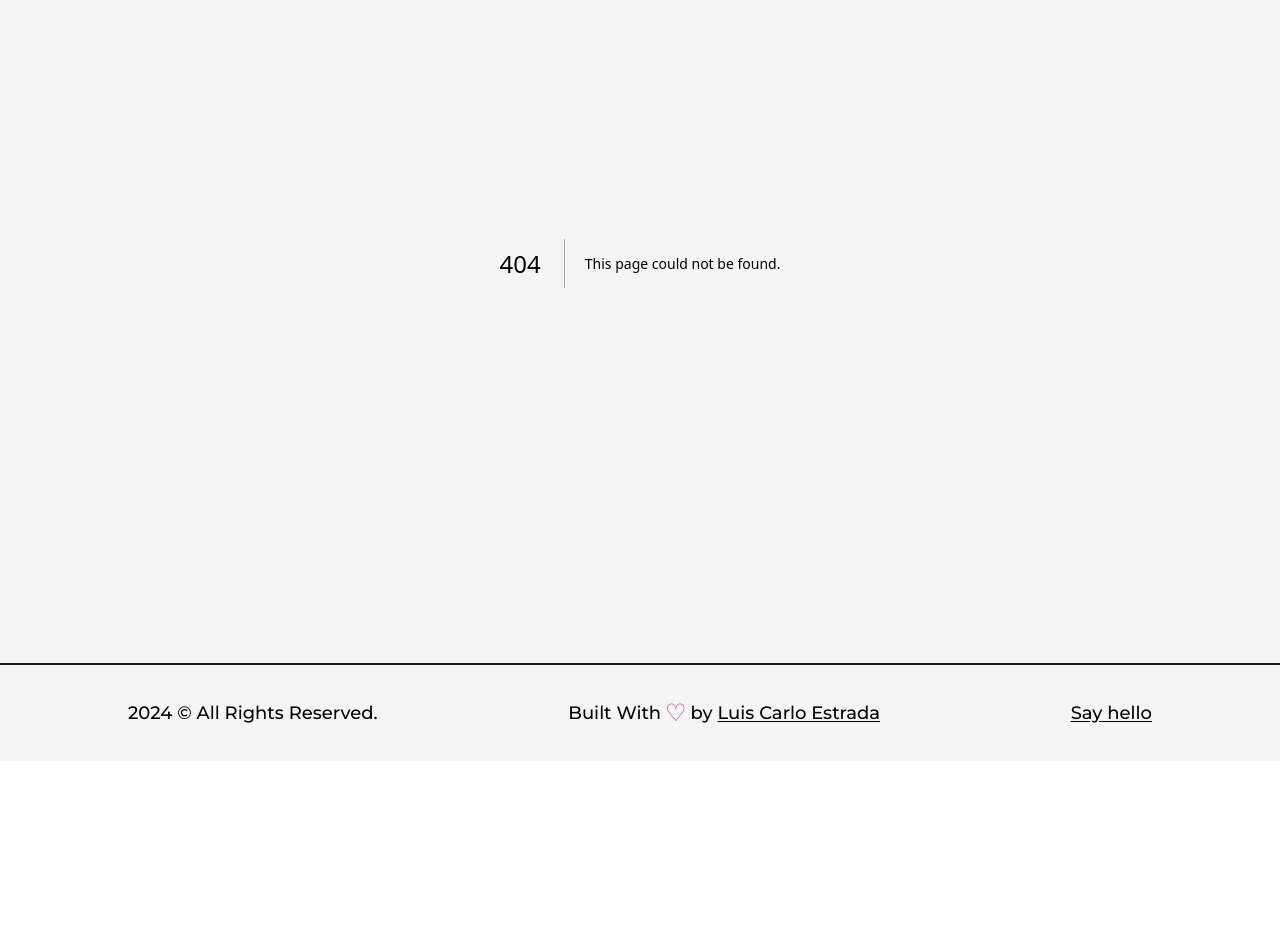
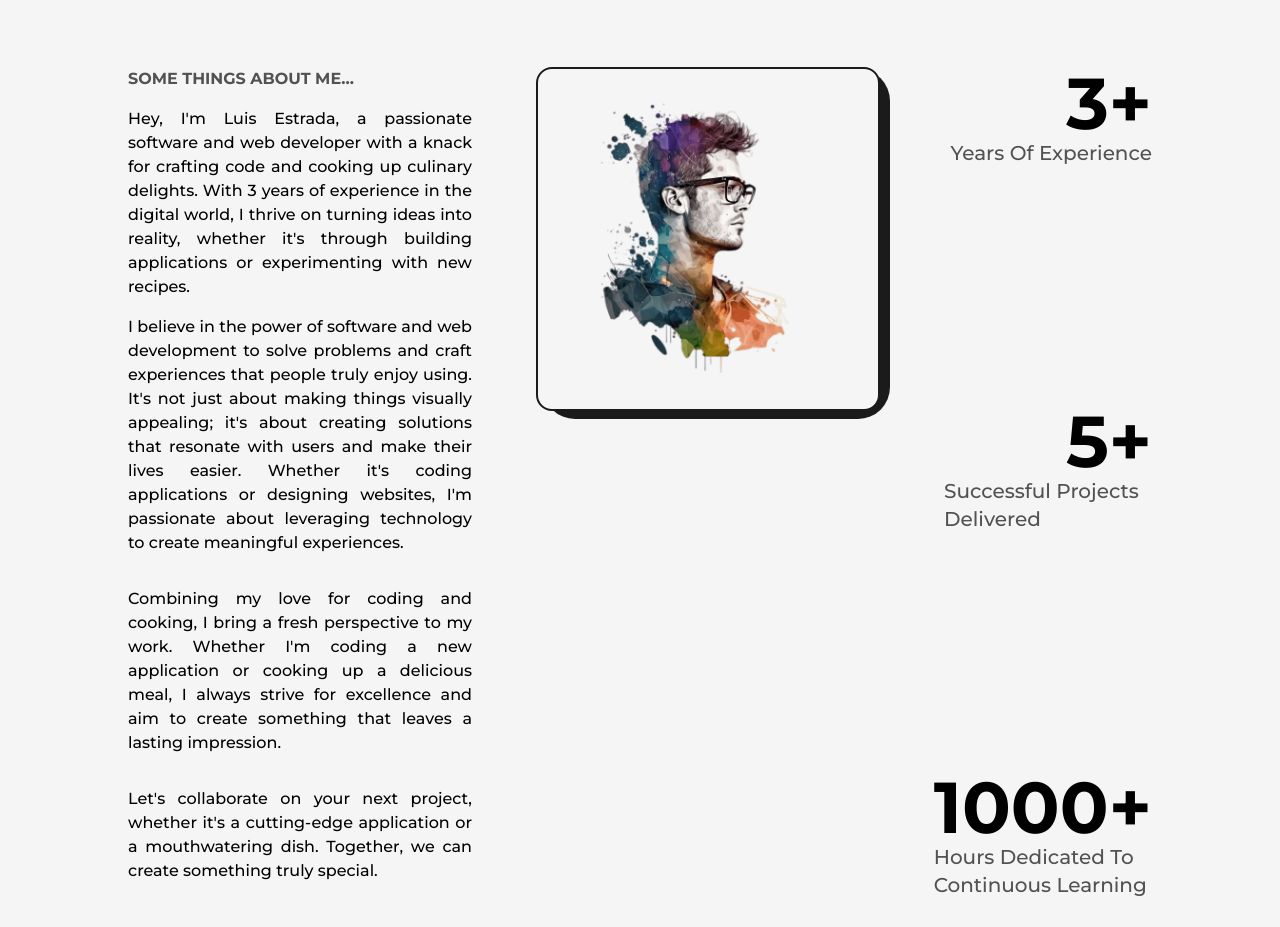
Before and after one commit to GuichoEstrada/Portfolio, a Next.js app: page /about in a window 1280 px wide. Before the commit this address had no page. Shown: the part 225-1152 px from the top of the page. Before the commit the page ends 986 px from the top, so only its background shows below. Built offline with nearby package versions, Linux system fonts and the light colour scheme.

Commit message:
added about page

```diff
--- /dev/null
+++ b/src/pages/about.js
@@ -0,0 +1,101 @@
+import AnimatedText from '@/components/AnimatedText'
+import Layout from '@/components/Layout'
+import Head from 'next/head'
+import React, { useEffect, useRef } from 'react'
+import Image from 'next/image'
+import profilePic from '../../public/images/profile/developer-pic-1.png'
+import { useInView, useMotionValue, useSpring } from 'framer-motion'
+import Skills from '@/components/Skills'
+import Experience from '@/components/Experience'
+import Education from '@/components/Education'
+
+const AnimatedNumbers = ({value}) => {
+    const ref = useRef(null);
+    const motionValue = useMotionValue(0);
+    const springValue = useSpring(motionValue, { duration: 3000 });
+    const isInView = useInView(ref, {once:true});
+
+    useEffect(() => {
+        if(isInView) {
+            motionValue.set(value);
+        }
+    }, [isInView, value, motionValue]);
+
+    useEffect(() => {
+        springValue.on("change", (latest) => {
+            if(ref.current && latest.toFixed(0) <= value ) {
+                ref.current.textContent = latest.toFixed(0);
+            }
+        })
+    }, [springValue, value])
+
+    return <span ref={ref}></span>
+}
+
+const about = () => {
+  return (
+    <>
+        <Head>
+            <title>Luis Carlo Estrada | About Page</title>
+            <meta name="description" content="A little something about me"/>
+        </Head>
+        <main className='flex w-full flex-col items-center justify-center'>
+            <Layout className='pt-16'>
+                <AnimatedText text="Passion Fuels Purpose!" className='mb-16'/>
+                <div className='grid w-full grid-cols-8 gap-16'>
+                    <div className='col-span-3 flex flex-col items-start justify-start text-justify'>
+                        <h2 className='mb-4 text-lg- font-bold uppercase text-dark/75'>Some things about me...</h2>
+                        <p className='font-medium'>
+                            Hey, I&#39;m Luis Estrada, a passionate software and web developer with a knack for crafting code and cooking up
+                            culinary delights. With 3 years of experience in the digital world, I thrive on turning ideas into reality,
+                            whether it&#39;s through building applications or experimenting with new recipes.
+                        </p>
+                        <p className='font-medium my-4'>
+                            I believe in the power of software and web development to solve problems and craft experiences that people truly
+                            enjoy using. It&#39;s not just about making things visually appealing; it&#39;s about creating solutions that resonate with users
+                            and make their lives easier. Whether it&#39;s coding applications or designing websites, I&#39;m passionate about leveraging technology
+                            to create meaningful experiences.
+                        </p>
+                        <p className='font-medium my-4'>
+                            Combining my love for coding and cooking, I bring a fresh perspective to my work. Whether I&#39;m coding a new application or cooking
+                            up a delicious meal, I always strive for excellence and aim to create something that leaves a lasting impression.
+                        </p>
+                        <p className='font-medium my-4'>
+                            Let&#39;s collaborate on your next project, whether it&#39;s a cutting-edge application or a mouthwatering dish. Together, we can create something truly special.
+                        </p>
+                    </div>
+                    <div className='col-span-3 relative h-max rounded-2xl border-2 border-solid border-dark bg-light p-8'>
+                        <div className='absolute top-0 -right-3 -z-10 w-[102%] h-[103%] rounded-[2rem] bg-dark'></div>
+                        <Image src={profilePic} alt="profile picture" className='w-full h-auto rounded-2xl'/>
+                    </div>
+                    <div className='col-span-2 flex flex-col items-end justify-between'>
+                        <div className='flex flex-col items-end justify-center'>
+                            <span className='inline-block text-7xl font-bold'>
+                                <AnimatedNumbers value={3}/>+
+                            </span>
+                            <h2 className='text-xl font-medium capitalize text-dark/75'>years of experience</h2>
+                        </div>
+                        <div className='flex flex-col items-end justify-center'>
+                            <span className='inline-block text-7xl font-bold'>
+                                <AnimatedNumbers value={5}/>+
+                            </span>
+                            <h2 className='text-xl font-medium capitalize text-dark/75'>successful projects delivered</h2>
+                        </div>
+                        <div className='flex flex-col items-end justify-center'>
+                            <span className='inline-block text-7xl font-bold'>
+                                <AnimatedNumbers value={1000}/>+
+                            </span>
+                            <h2 className='text-xl font-medium capitalize text-dark/75'>hours dedicated to continuous learning</h2>
+                        </div>
+                    </div>
+                </div>
+                <Skills />
+                <Experience />
+                <Education />
+            </Layout>
+        </main>
+    </>
+  )
+}
+
+export default about
--- a/src/pages/index.js
+++ b/src/pages/index.js
@@ -4,6 +4,8 @@ import Layout from '@/components/Layout'
 import Image from 'next/image'
 import profilePic from '../../public/images/profile/profile-pic.png'
 import AnimatedText from '@/components/AnimatedText'
+import HireMe from '@/components/HireMe'
+import lightBulb from '../../public/images/svgs/miscellaneous_icons_1.svg'
 import { LinkArrow, MailIcon } from '@/components/Icons'
 
 export default function Home() {
@@ -46,6 +48,10 @@ export default function Home() {
             </div>
           </div>
         </Layout>
+        <HireMe />
+        <div className='absolute right-8 bottom-8 inline-block w-24'>
+          <Image src={lightBulb} alt="bulb image" className='w-full h-auto' />
+        </div>
       </main>
     </>
   )
```
